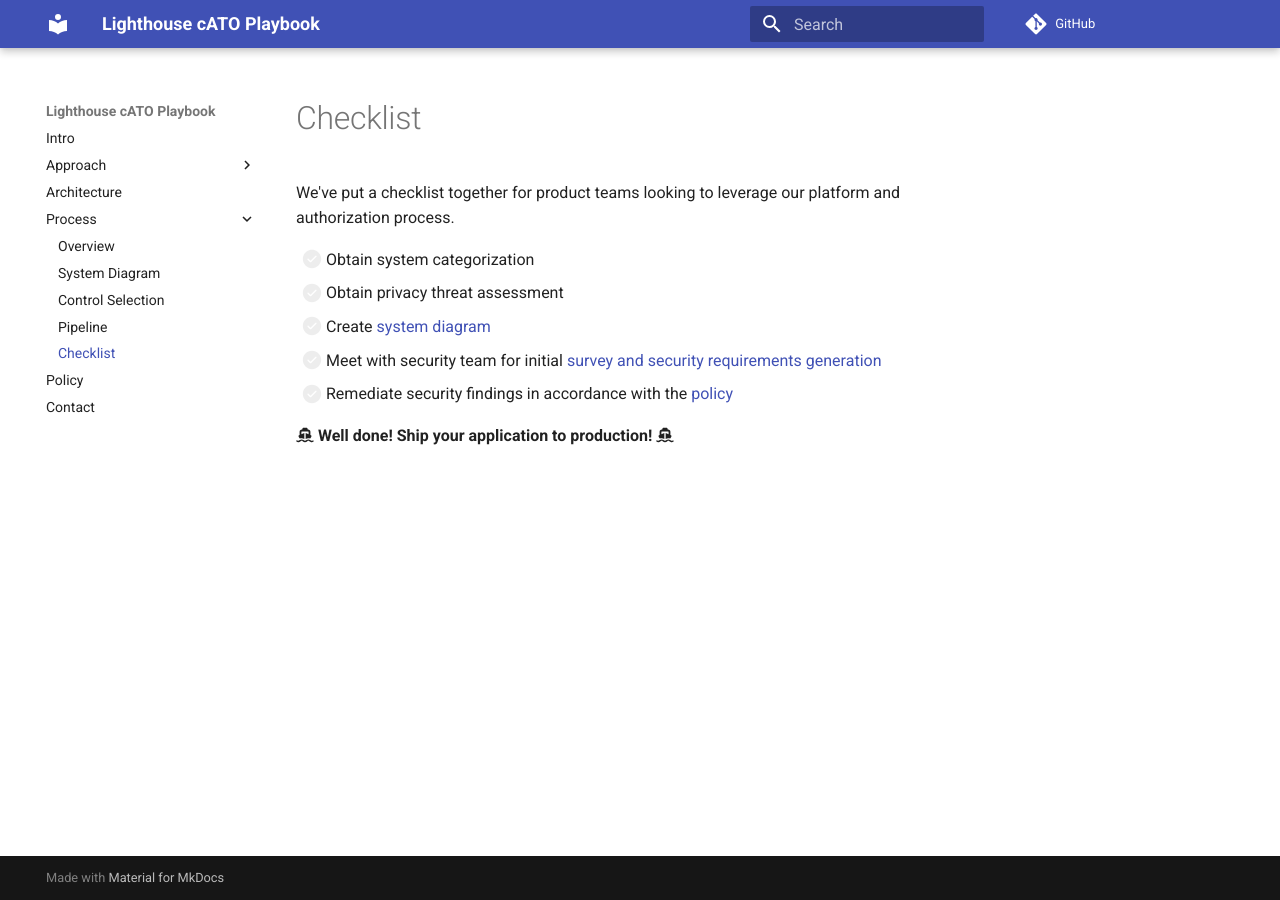
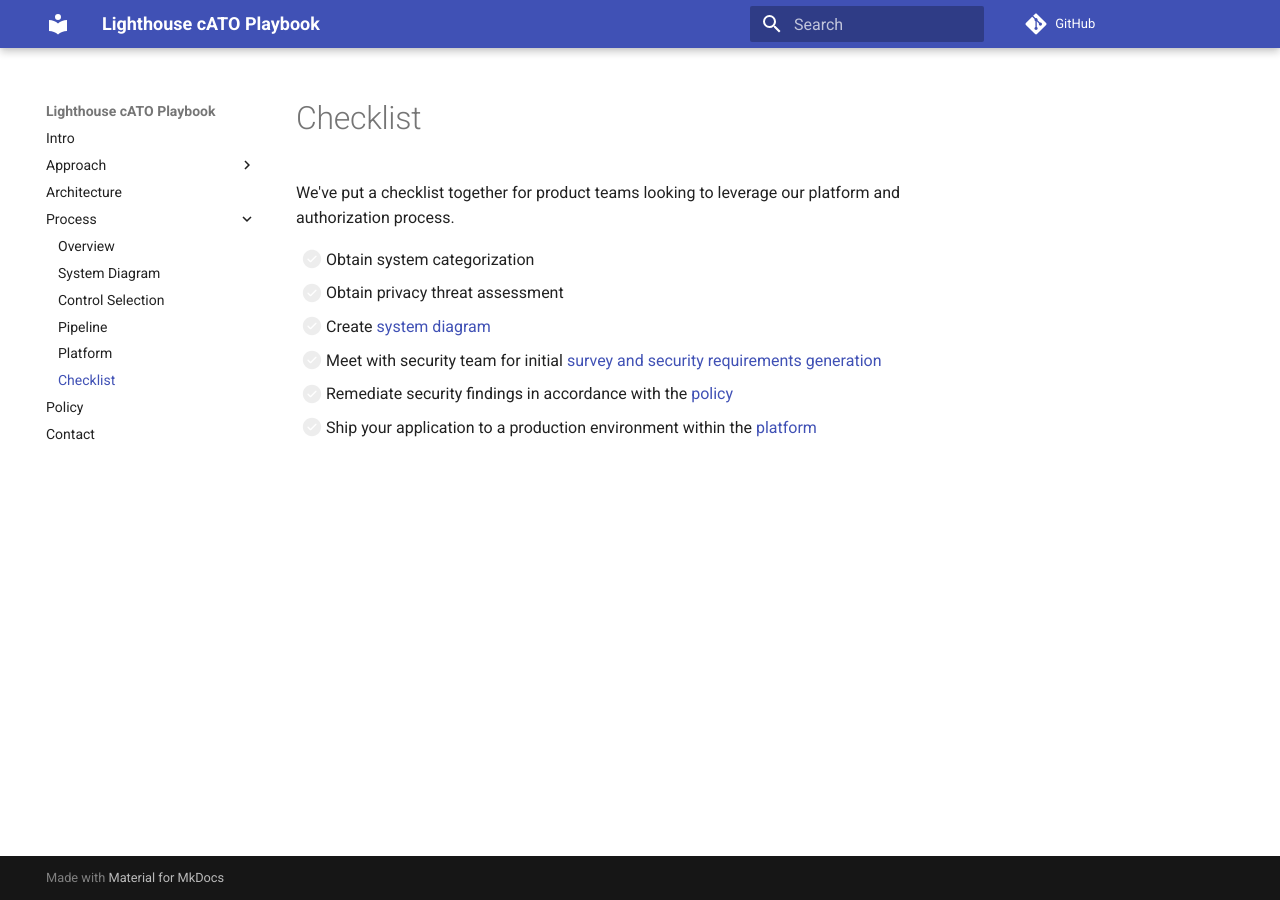
Before and after one commit to rise8-us/cato-playbook, an MkDocs documentation site: the page built from docs/checklist.md, in a window 1280 px wide. Built offline with MkDocs 1.6.1 and Material for MkDocs 9.7.7, drawn with Linux system fonts in a browser that asks for light colours; comment, search, counter and statistics services are not loaded.

Commit message:
Added platform section

```diff
--- a/docs/checklist.md
+++ b/docs/checklist.md
@@ -7,5 +7,4 @@ We've put a checklist together for product teams looking to leverage our platfor
 - [ ] Create [system diagram](diagram.md)
 - [ ] Meet with security team for initial [survey and security requirements generation](selection.md)
 - [ ] Remediate security findings in accordance with the [policy](policy.md)
-
-:fontawesome-solid-ship: **Well done! Ship your application to production!** :fontawesome-solid-ship:
+- [ ] Ship your application to a production environment within the [platform](platform.md)
--- a/mkdocs.yml
+++ b/mkdocs.yml
@@ -26,6 +26,7 @@ nav:
       - 'diagram.md'
       - 'selection.md'
       - 'pipeline.md'
+      - 'platform.md'
       - 'checklist.md'
   - 'policy.md'
   - 'contact.md'
```
Also changed, not shown: docs/platform.md (added, +15 -0 lines).
